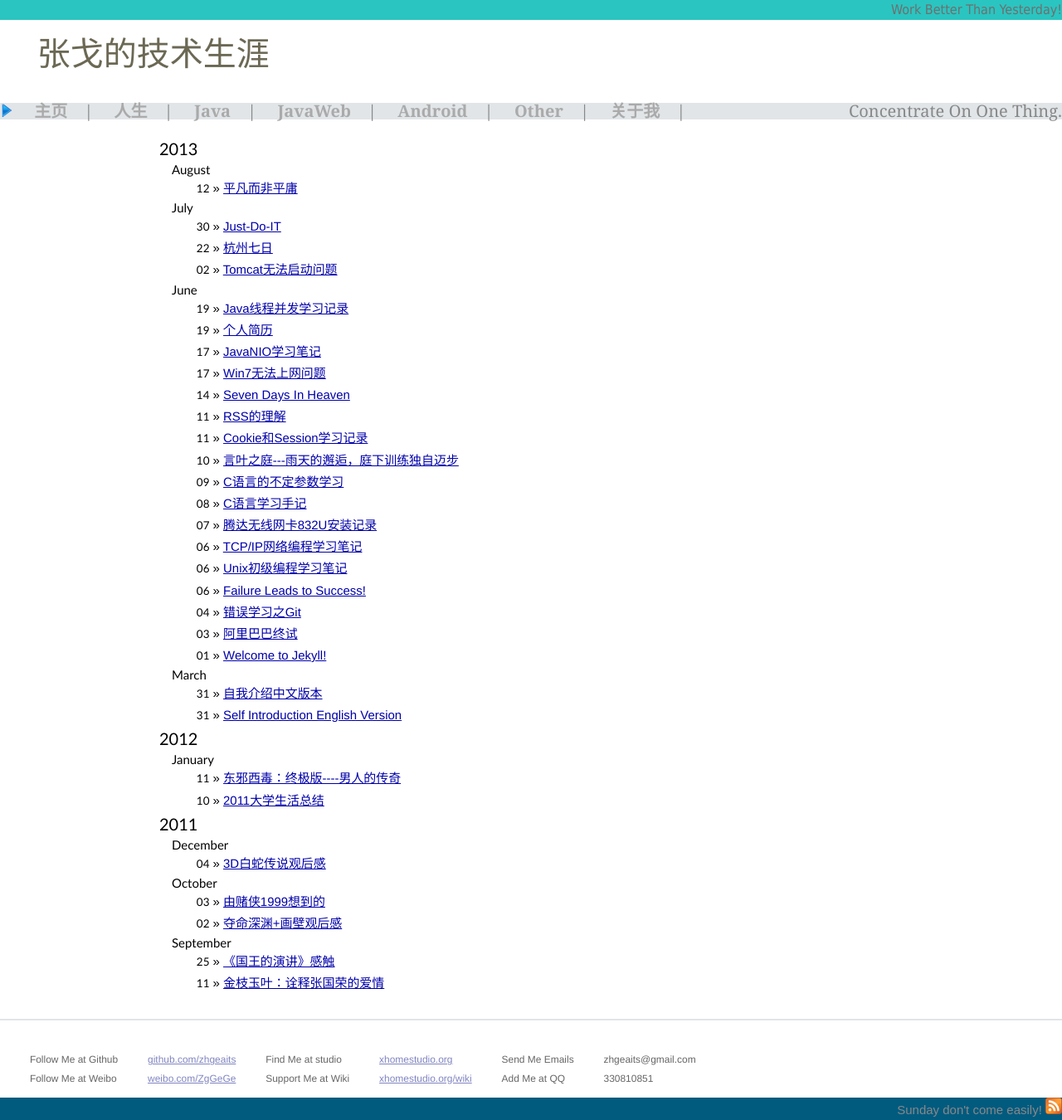
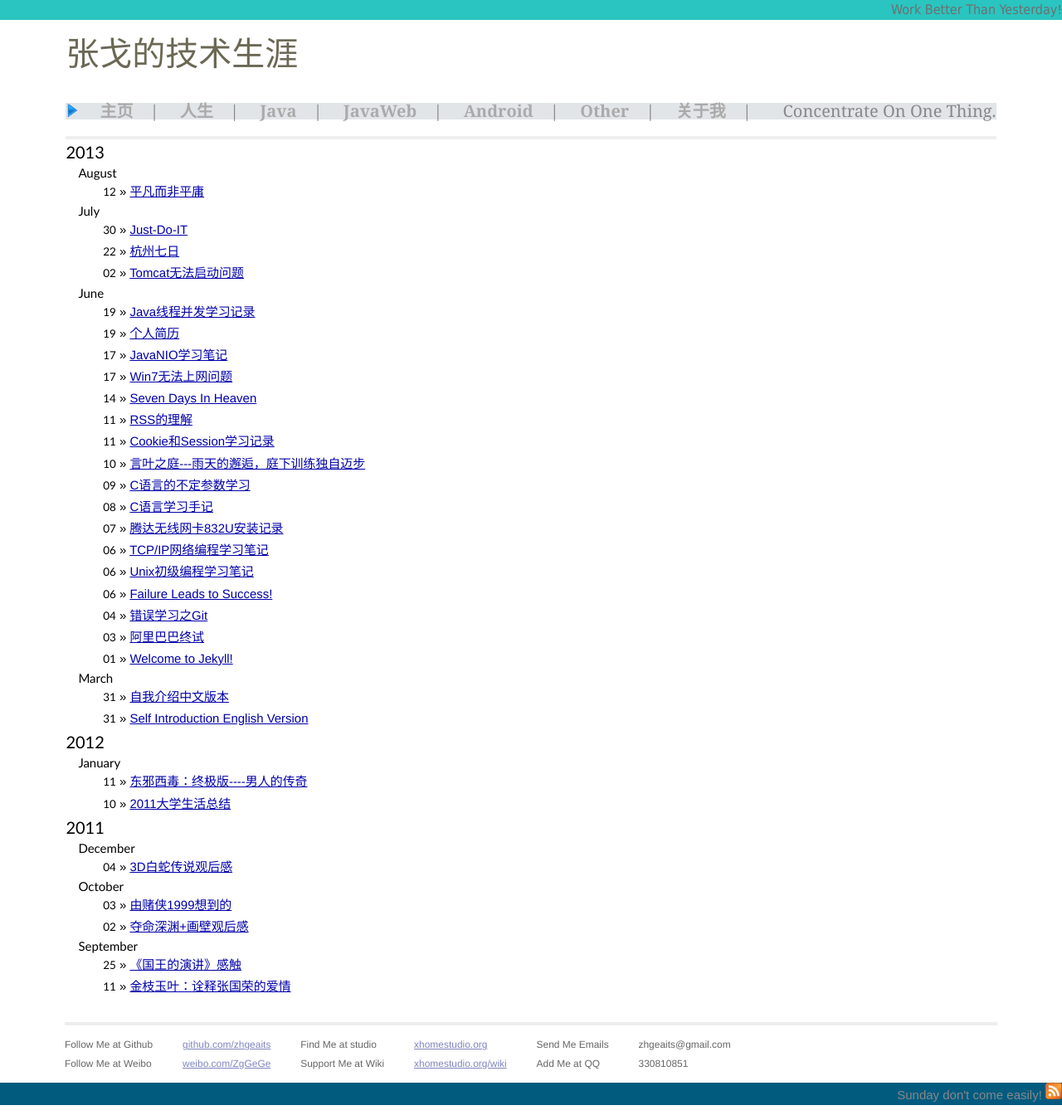
Before and after one commit to zhgeaits/zhgeaits.github.io, a Jekyll site: the page built from index.html, in a window 1280 px wide. Shown: the whole page at 83% size. Built offline with Jekyll 4.4.1, drawn with Linux system fonts in a browser that asks for light colours; comment, search, counter and statistics services are not loaded.

Commit message:
调整一下布局样式

```diff
--- a/_layouts/default.html
+++ b/_layouts/default.html
@@ -19,9 +19,9 @@
 
         <div class="container">
           <div class="site">
+			<p id="motohead">Work Better Than Yesterday!</p>
             <div class="header">
-		<p id="motohead">Work Better Than Yesterday!</p>
-		<h1 class="title" ><a id="blogtitle" href="/">{{ site.name }}</a></h1>
+				<h1 class="title" ><a id="blogtitle" href="/">{{ site.name }}</a></h1>
 		<br/>
 	      <p id="catalog">
 	      <img  src="/image/next.png" id="catalogo">
@@ -38,7 +38,6 @@
 
                 {{ content }}
 
-            <hr width="100%" color="#e1e5e8" >
             <div class="footer">
               <div class="contact">
                 <p>
--- a/css/main.css
+++ b/css/main.css
@@ -57,10 +57,11 @@ ul.posts span {
 }
 
 #home {
-  width: 70%;
+  width: 75em;
   margin-left: auto;
   margin-right: auto;
   margin-top: 1em;
+  border-top:4px solid #eee;
 }
 
 #year {
@@ -133,6 +134,12 @@ ul.posts span {
   line-height: 1.5em;
 }
 
+.site .header {
+  width: 75em;
+  margin-right: auto;
+  margin-left: auto;
+}
+
 .site .header a {
   font-weight: bold;
   text-decoration: none;
@@ -142,7 +149,6 @@ ul.posts span {
   display: inline-block;
   margin-bottom: 1em;
   margin-top: 1em;
-  margin-left: 3em;
 }
 
 .site .header h1.title a {
@@ -170,10 +176,12 @@ ul.posts span {
 .site .footer {
   font-size: 80%;
   color: #666;
+  width: 94em;
   margin-top: 2em;
-  margin-left: 3em;
+  margin-left: auto;
   margin-right: auto;
   overflow: hidden;
+  border-top:4px solid #eee;
 }
 
 .site .footer .contact {
@@ -204,10 +212,11 @@ ul.posts span {
 
 
 #post {
-  width: 70%;
+  width: 75em;
   margin-left: auto;
   margin-right: auto;
   margin-top: 1em;
+  border-top:4px solid #eee;
 }
 
 /* standard */
```
